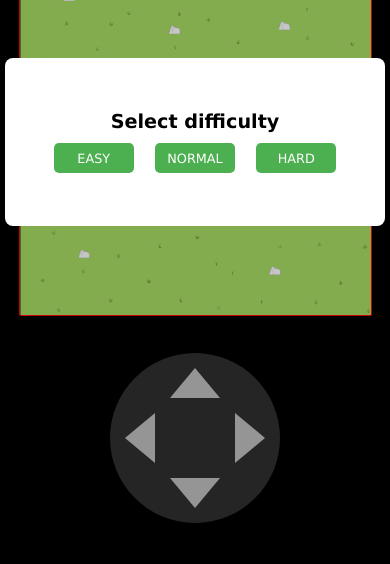
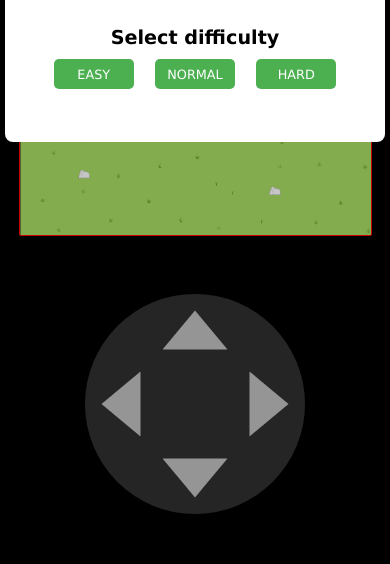
Before and after one commit to FacuTombesi/SnakeGame, a plain HTML site: page index.html in a window 390 px wide. Shown: the part 280-844 px from the top of the page. Drawn offline with Linux system fonts and the light colour scheme.

Commit message:
joystick fix / bigger btns

```diff
--- a/styles.css
+++ b/styles.css
@@ -231,23 +231,24 @@ footer {
     #game_board {
         width: 90vmin;
         height: 90vmin;
+        margin-bottom: 150px;
     }
 
     #joystick {
         display: block;
         position: absolute;
-        width: 170px;
-        height: 170px;
+        width: 220px;
+        height: 220px;
         margin: 0 auto;
         background-color: rgba(187, 187, 187, 0.2);
-        top: 75%;
+        top: 68%;
         border-radius: 50%;
     }
 
     .arrow {
         position: absolute;
-        width: 50px;
-        height: 50px;
+        width: 65px;
+        height: 65px;
         background-color: rgba(187, 187, 187, 0.75);
         cursor: pointer;
     }
@@ -286,6 +287,7 @@ footer {
 
     #difficulty_select {
         width: 45vh;
+        top: 30%;
     }
 
     button {
@@ -315,7 +317,7 @@ footer {
     }
 
     footer {
-        margin-top: 5px;
+        margin-top: 15px;
     }
 
     .footer_p {
```
